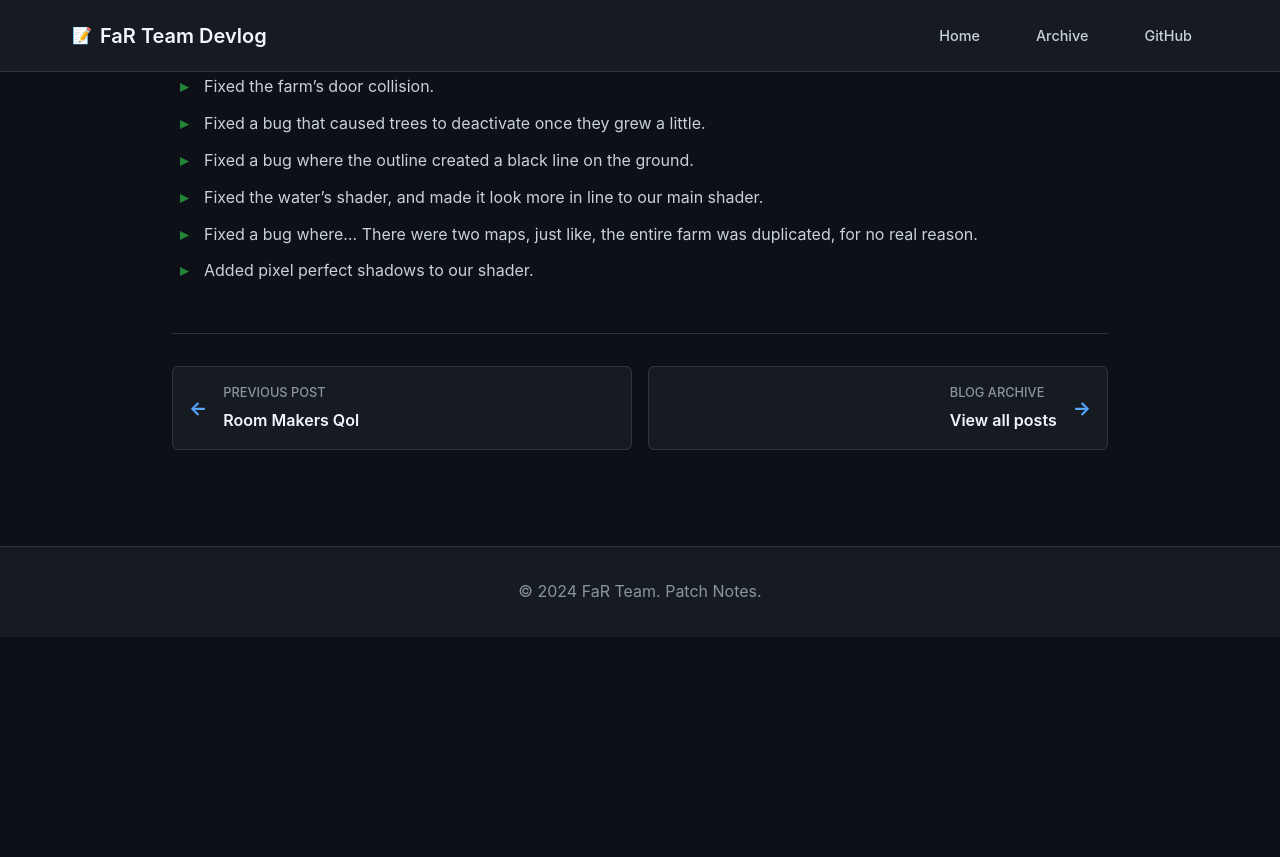
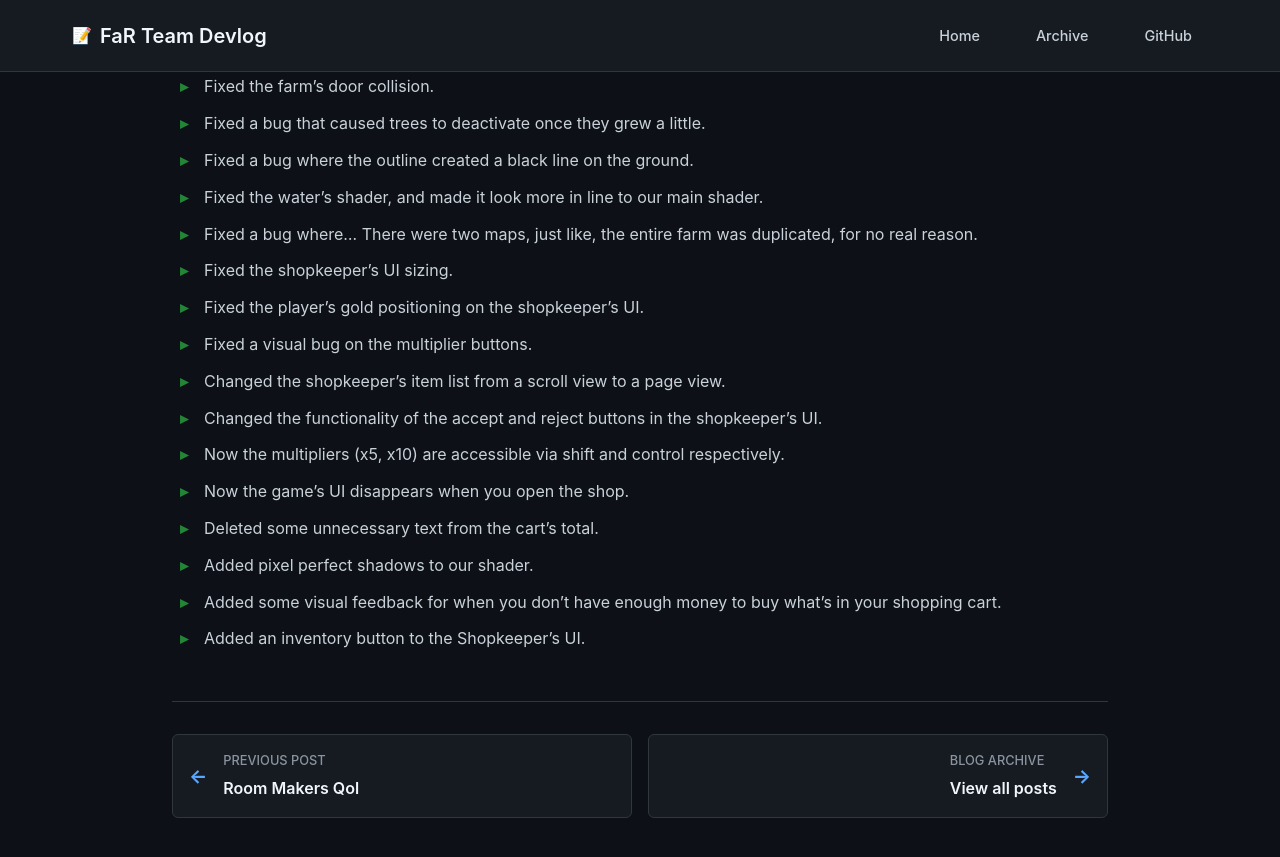
Before and after one commit to FaR-Team/patch-notes, a Jekyll site: the page built from _posts/2025-07-15-Farmoxel-Is-Back-Baby.md, in a window 1280 px wide and 900 px high, scrolled down 434 px. Shown: the top 857 px of the window. Built offline with Jekyll 4.4.1, drawn with Linux system fonts in a browser that asks for light colours; our own code applies the rules of GitHub Pages for plain Markdown files; before the commit the page ends 1071 px from its top, so only the background shows below that.

Commit message:
Update 2025-07-15-Farmoxel-Is-Back-Baby.md

```diff
--- a/_posts/2025-07-15-Farmoxel-Is-Back-Baby.md
+++ b/_posts/2025-07-15-Farmoxel-Is-Back-Baby.md
@@ -7,4 +7,14 @@
 + Fixed a bug where the outline created a black line on the ground.
 + Fixed the water's shader, and made it look more in line to our main shader.
 + Fixed a bug where... There were two maps, just like, the entire farm was duplicated, for no real reason.
++ Fixed the shopkeeper's UI sizing.
++ Fixed the player's gold positioning on the shopkeeper's UI.
++ Fixed a visual bug on the multiplier buttons.
++ Changed the shopkeeper's item list from a scroll view to a page view.
++ Changed the functionality of the accept and reject buttons in the shopkeeper's UI.
++ Now the multipliers (x5, x10) are accessible via shift and control respectively.
++ Now the game's UI disappears when you open the shop.
++ Deleted some unnecessary text from the cart's total.
 + Added pixel perfect shadows to our shader.
++ Added some visual feedback for when you don't have enough money to buy what's in your shopping cart.
++ Added an inventory button to the Shopkeeper's UI.
```
